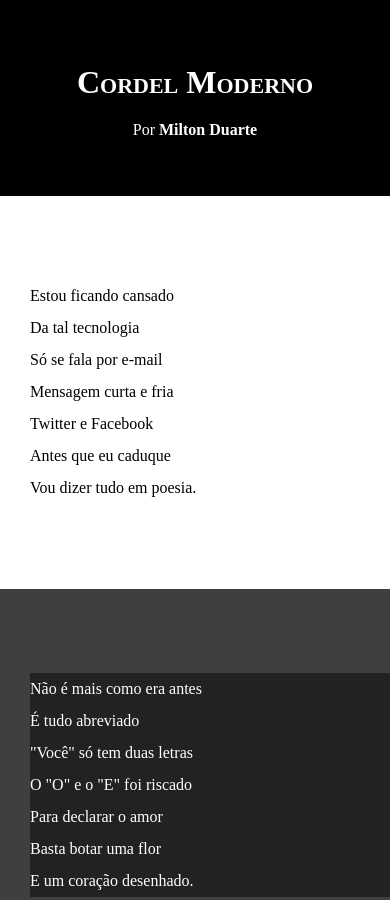
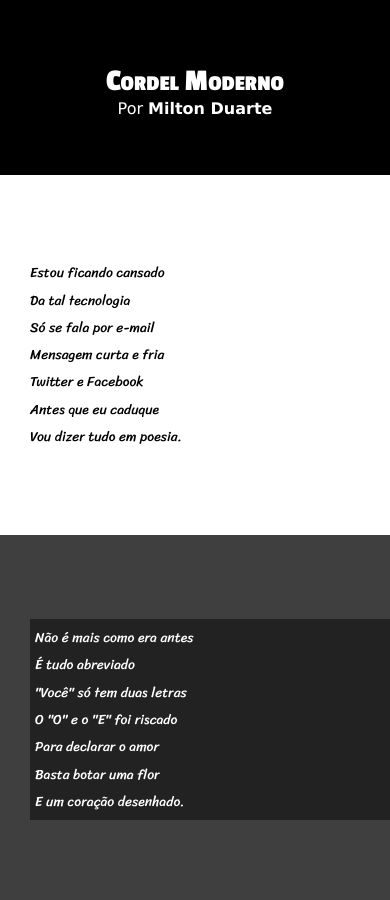
Before and after one commit to kauecaldeiras/projeto-cordel, a plain HTML site: page projeto-cordel.html in a window 390 px wide. Shown: the top 900 px of the page. Drawn offline with Linux system fonts and the light colour scheme.

Commit message:
Modificando a fonte
mudando a fonte e a tornando responsiva.

```diff
--- a/projeto-cordel.css
+++ b/projeto-cordel.css
@@ -1,4 +1,14 @@
 @charset "UTF-8";
+
+@import url('https://fonts.googleapis.com/css2?family=Passion+One:wght@400;700;900&display=swap');
+
+@import url('https://fonts.googleapis.com/css2?family=Sriracha&display=swap');
+
+:root {
+    --fonte1: Verdana, Geneva, Tahoma, sans-serif;
+    --fonte2: "Passion One";
+    --fonte3: "Sriracha";
+}
 
 * {
     margin: 0px;
@@ -9,7 +19,7 @@
 html, body {
     min-height: 100vh;
     background-color: darkgrey;
-
+    font-family: var(--fonte1);
 }
 
 header {
@@ -22,9 +32,12 @@ header > h1 {
     padding-top: 50px;
     /* text-transform: uppercase; */
     font-variant: small-caps;
+    font-family: var(--fonte2);
+    font-size: 8vw;
 }
 
 header > p {
+    margin-top: -5vw;
     padding-bottom: 50px;
 }
 
@@ -42,6 +55,8 @@ section {
     padding-top: 10vh;
     padding-bottom: 10vh;
     padding-left: 30px;
+    font-family: var(--fonte3);
+    font-size: 3.5vw;
 }
 
 section.normal {
@@ -57,6 +72,7 @@ section.imagem {
 section.imagem > p {
     background-color: rgba(0, 0, 0, 0.466);
     width: 400px;
+    padding: 5px;
 }
 
 footer {
```
